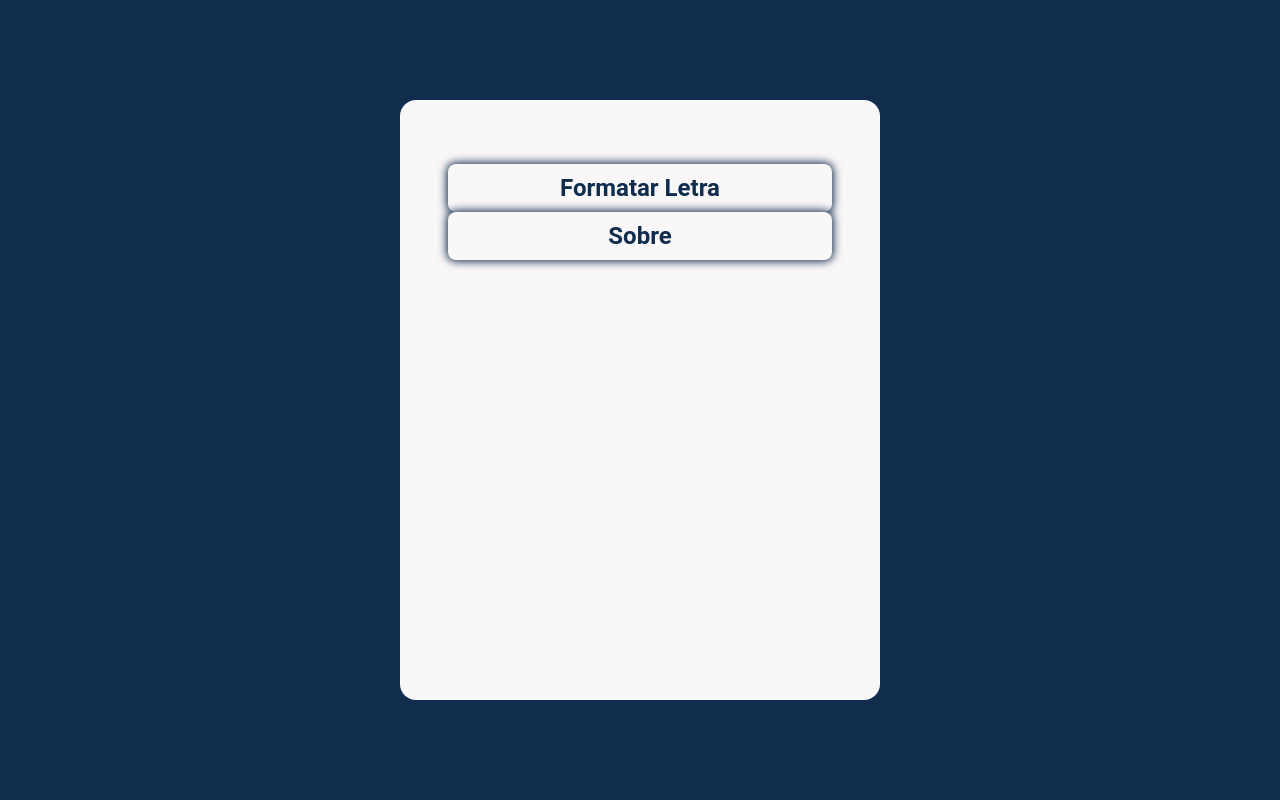
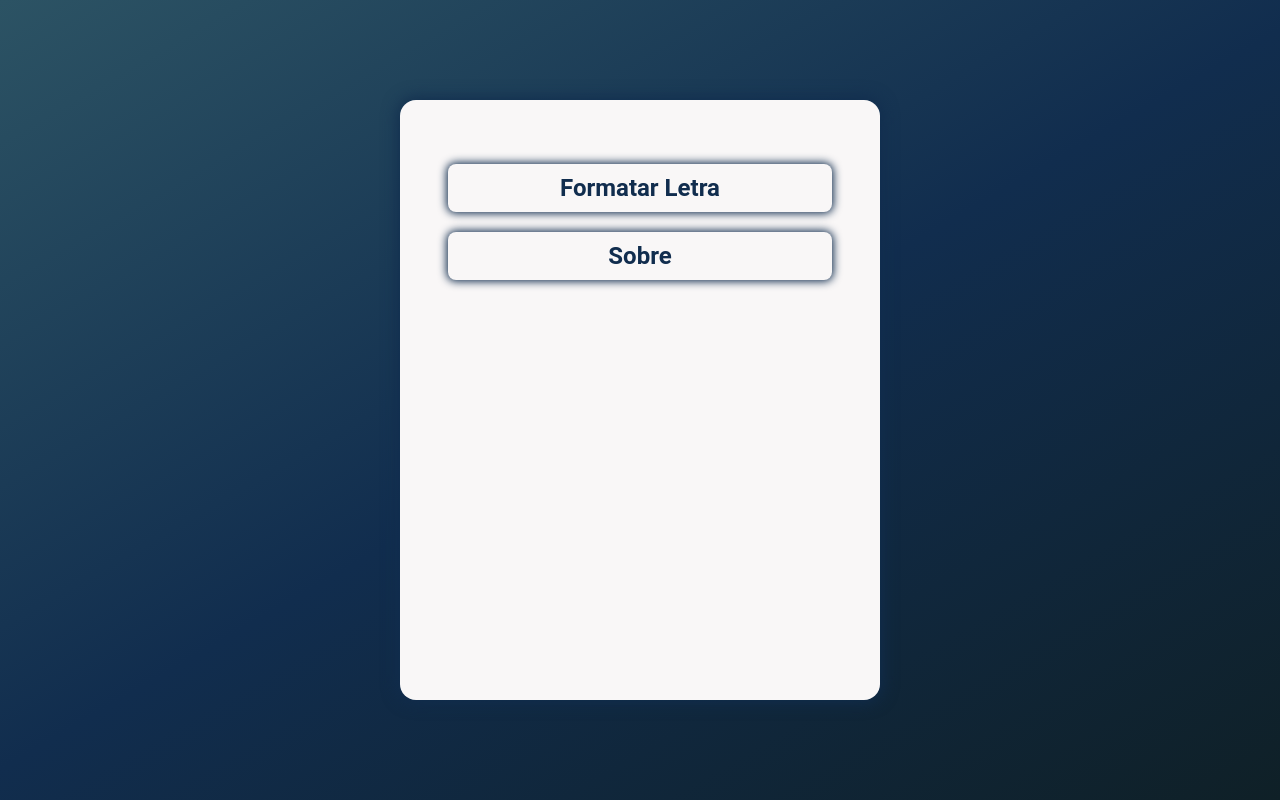
Before and after one commit to Pedro-Alonso/church-utils, a React (Create React App) app: page / in a window 1280 px wide. Built offline with nearby package versions, Linux system fonts and the light colour scheme.

Commit message:
💄 Style improvements

```diff
--- a/src/components/main-menu/main-menu.styles.ts
+++ b/src/components/main-menu/main-menu.styles.ts
@@ -5,10 +5,12 @@ export const Container = styled.div`
   width: 30rem;
   height: 37.5rem;
   padding: 4rem 0 4rem 0;
+  gap: 1.25rem;
   background-color: ${colors.lightest};
   border-radius: 1rem;
   display: flex;
   flex-direction: column;
   align-items: center;
   justify-content: flex-start;
+  box-shadow: 0 0 1rem 0.125rem ${colors.darkest};
 `;
--- a/src/components/screen/screen.styles.ts
+++ b/src/components/screen/screen.styles.ts
@@ -7,6 +7,18 @@ export const Container = styled.div`
   align-items: center;
   height: 100vh;
   width: 100vw;
-  background-color: ${colors.darkest};
+  background: #0f2027;
+  background: -webkit-linear-gradient(
+    150deg,
+    #2c5364,
+    ${colors.darkest},
+    #0f2027
+  );
+  background: linear-gradient(
+    150deg,
+    #2c5364,
+    ${colors.darkest},
+    #0f2027
+  );
   color: white;
 `;
```
